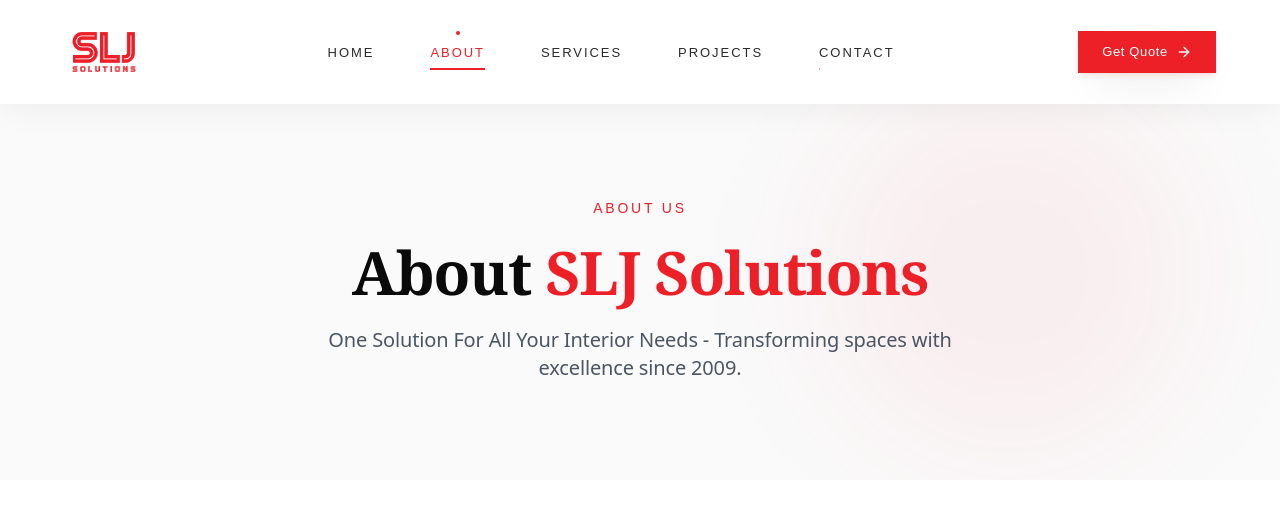
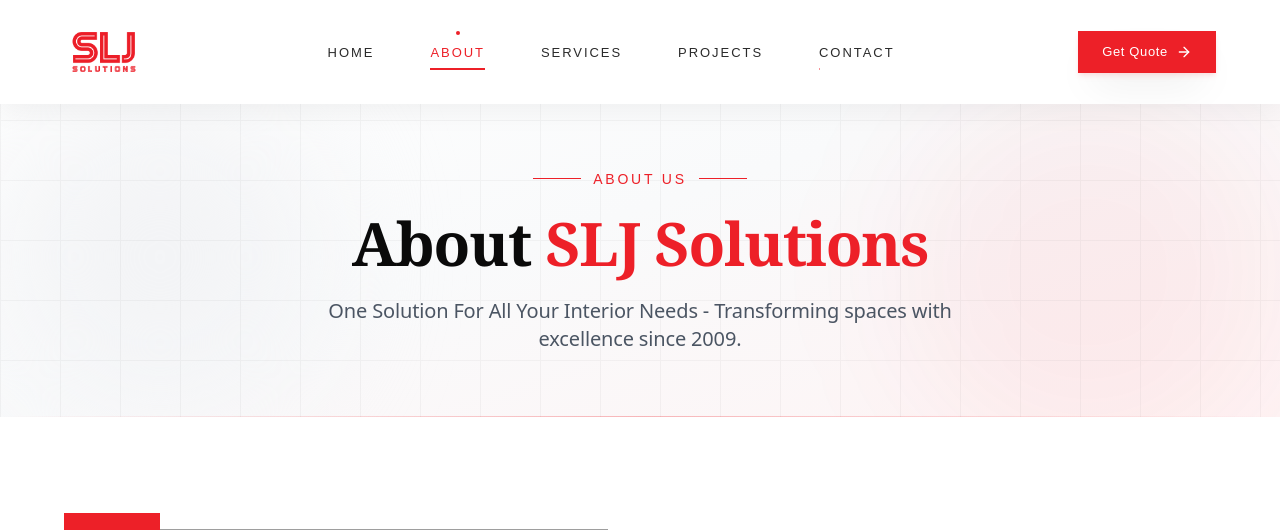
Before and after one commit to code-x-prime/SLJ-Solutions, a Next.js app: page /about in a window 1280 px wide. Shown: the top 530 px of the page. Built offline with nearby package versions, Linux system fonts and the light colour scheme; grey boxes are pictures that could not be loaded.

Commit message:
Refactor AboutPage component to enhance the hero section with a gradient background and decorative elements; adjust layout for improved visual appeal and consistency.

```diff
--- a/src/app/about/page.js
+++ b/src/app/about/page.js
@@ -55,17 +55,29 @@ export default function AboutPage() {
       <Navbar />
 
       <main id="main-content">
-        {/* Hero Section */}
-        <section className="relative min-h-[60vh] flex items-center justify-center bg-[#fafafa] overflow-hidden pt-24">
-          <div className="absolute inset-0 overflow-hidden">
-            <div className="absolute top-20 right-10 md:right-20 w-64 md:w-96 h-64 md:h-96 bg-[#ED2028]/5 rounded-full blur-3xl" />
-            <div className="absolute bottom-20 left-10 md:left-20 w-48 md:w-64 h-48 md:h-64 bg-[#ED2028]/3 rounded-full blur-2xl" />
-          </div>
+        {/* Hero Section - Light & Graceful */}
+        <section className="relative min-h-[50vh] flex items-center justify-center overflow-hidden pt-24 bg-gradient-to-br from-white via-gray-50 to-[#ED2028]/5">
+          {/* Subtle decorative elements */}
+          <div className="absolute top-20 right-0 w-96 h-96 bg-[#ED2028]/5 rounded-full blur-3xl" />
+          <div className="absolute bottom-0 left-0 w-80 h-80 bg-gray-100 rounded-full blur-3xl" />
 
-          <div className="relative z-10 max-w-[1400px] mx-auto px-6 md:px-12 lg:px-20 py-20 text-center">
+          {/* Grid pattern overlay */}
+          <div
+            className="absolute inset-0 opacity-[0.03]"
+            style={{
+              backgroundImage: 'linear-gradient(#0a0a0a 1px, transparent 1px), linear-gradient(90deg, #0a0a0a 1px, transparent 1px)',
+              backgroundSize: '60px 60px'
+            }}
+          />
+
+          <div className="relative z-10 max-w-[1400px] mx-auto px-6 md:px-12 lg:px-20 py-16 text-center">
             <FadeIn>
-              <span className="inline-block text-[#ED2028] font-nav text-sm uppercase tracking-[0.2em] mb-6">
-                About Us
+              <span className="inline-flex items-center gap-3 mb-6">
+                <span className="w-12 h-px bg-[#ED2028]" />
+                <span className="text-[#ED2028] font-nav text-sm uppercase tracking-[0.2em]">
+                  About Us
+                </span>
+                <span className="w-12 h-px bg-[#ED2028]" />
               </span>
             </FadeIn>
 
@@ -82,6 +94,9 @@ export default function AboutPage() {
               </p>
             </FadeIn>
           </div>
+
+          {/* Bottom border accent */}
+          <div className="absolute bottom-0 left-0 right-0 h-px bg-gradient-to-r from-transparent via-[#ED2028]/30 to-transparent" />
         </section>
 
         {/* Company Introduction */}
```
